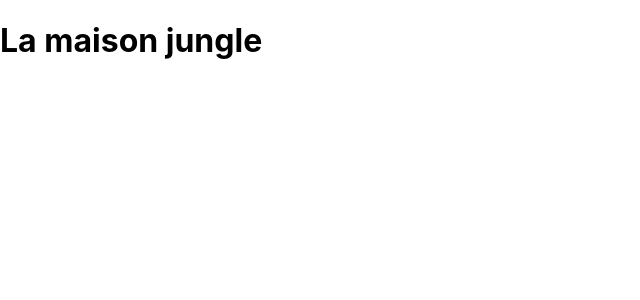
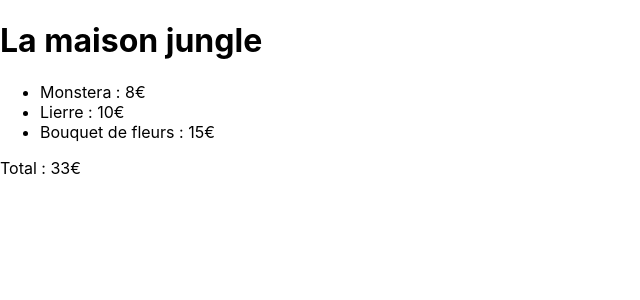
Before and after one commit to Patrice-H/la_maison_jungle, a React (Create React App) app: page / in a window 1280 px wide. Shown: the top 300 px of the page, without its empty margins (0-640 px from the left). Built offline with nearby package versions, Linux system fonts and the light colour scheme.

Commit message:
Add the cart component

```diff
--- a/src/components/App/App.js
+++ b/src/components/App/App.js
@@ -1,10 +1,11 @@
 import React from "react";
 import Banner from '../Banner/Banner';
+import Cart from "../Cart/Cart";
 import './App.css';
 
 const App = () => {
   return (
-    <Banner />
+    <><Banner /><Cart /></>
   );
 }
 
--- /dev/null
+++ b/src/components/Cart/Cart.js
@@ -0,0 +1,19 @@
+import React from "react";
+
+const Cart = () => {
+    const monsteraPrice = 8;
+    const ivyPrice = 10;
+    const flowersPrice = 15;
+    return (
+      <div>
+        <ul>
+          <li>Monstera : { monsteraPrice }€</li>
+          <li>Lierre : { ivyPrice }€</li>
+          <li>Bouquet de fleurs : { flowersPrice}€</li>
+        </ul>
+        <p>Total : { monsteraPrice + ivyPrice + flowersPrice }€</p>
+      </div>
+    );
+  }
+
+  export default Cart;
```
